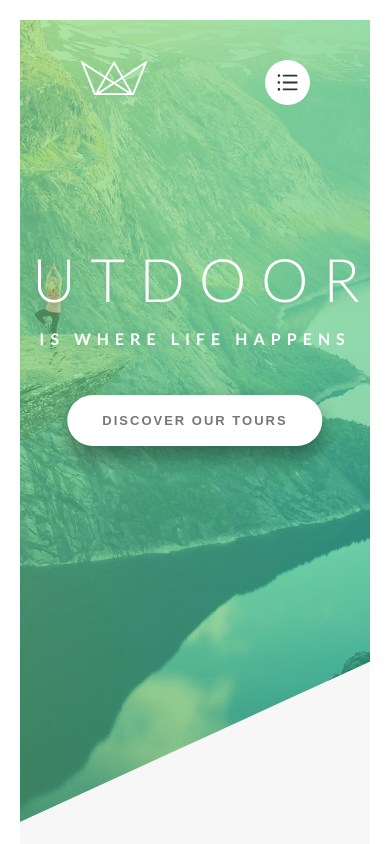
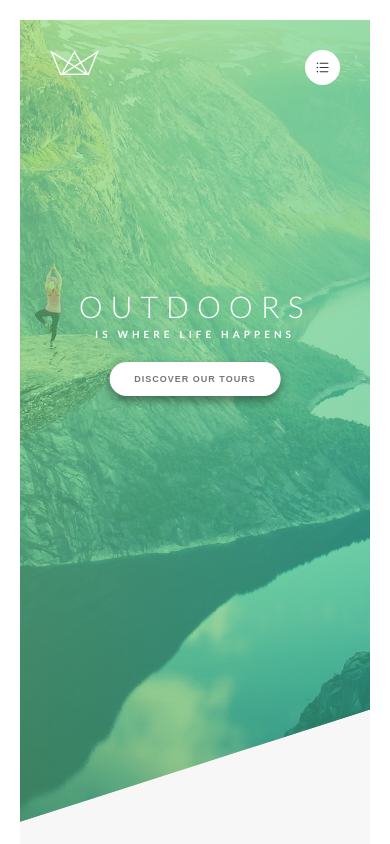
Before and after one commit to Abdallah66hossam/Natours-landing-page, a React (Create React App) app: page / in a window 390 px wide. Shown: the top 844 px of the page. Built offline with nearby package versions, Linux system fonts and the light colour scheme.

Commit message:
make a responsive design to the header

```diff
--- a/src/components/UI/button.scss
+++ b/src/components/UI/button.scss
@@ -1,4 +1,5 @@
 @use "../../main" as color;
+@use "../../responsive/media" as query;
 
 .btn {
   border: none;
@@ -13,12 +14,21 @@
   box-shadow: 0 1rem 2rem rgba(color.$color-black, 0.4);
   transition: 0.2s;
   margin-top: 4rem;
-
+  @include query.respond(phone) {
+    border-radius: 8rem;
+    padding: 1.2rem 2.5rem;
+    font-size: 0.9rem;
+    box-shadow: 0 0.5rem 1rem rgba(color.$color-black, 0.4);
+    margin-top: 2rem;
+  }
   a {
     text-decoration: none;
     color: color.$grey-dark;
     font-weight: 700;
     letter-spacing: 0.2rem;
+    @include query.respond(phone) {
+      letter-spacing: 0.1rem;
+    }
   }
   &:hover {
     transform: translateY(-0.5rem);
--- a/src/components/header/Banner.js
+++ b/src/components/header/Banner.js
@@ -1,6 +1,6 @@
 import React from "react";
 import Button from "../UI/Button";
-import style from "./style/banner.module.scss";
+import style from "./banner.module.scss";
 
 const Banner = () => {
   return (
--- a/src/components/header/style/banner.module.scss
+++ b/src/components/header/banner.module.scss
@@ -1,4 +1,5 @@
-@use "../../../main" as color;
+@use "../../main" as color;
+@use "../../responsive/media" as query;
 
 .banner {
   width: 100%;
@@ -8,30 +9,48 @@
       color.$light-green,
       color.$dark-green
     ),
-    url("../../../assets/imgs/hero.jpg");
+    url("../../assets/imgs/hero.jpg");
   clip-path: polygon(0 0, 100% 0, 100% 80%, 0 100%);
   background-position: top;
   background-size: cover;
   position: relative;
   top: 0;
   z-index: 0;
-  .__text-box {
+  @include query.respond(phone) {
+    clip-path: polygon(0 0, 100% 0, 100% 86%, 0 100%);
+  }
+  & .__text-box {
     position: absolute;
     left: 50%;
     top: 40%;
     transform: translate(-50%, -50%);
     text-align: center;
     text-transform: uppercase;
-    .heading span {
+
+    & .heading span {
       font-size: 6rem;
       letter-spacing: 1.4rem;
       padding: 0.7rem 0;
       display: block;
       font-weight: 300;
+      @include query.respond(tab) {
+        font-size: 5rem;
+        letter-spacing: 0.9rem;
+        padding: 0.4rem 0;
+      }
+      @include query.respond(phone) {
+        font-size: 3rem;
+        letter-spacing: 0.8rem;
+        padding: 0.2rem 0;
+      }
       &:last-child {
         font-size: 1.6rem;
         font-weight: 700;
         letter-spacing: 0.6rem;
+        @include query.respond(phone) {
+          font-size: 1rem;
+          letter-spacing: 0.4rem;
+        }
       }
     }
   }
--- a/src/components/navigation/nav.module.scss
+++ b/src/components/navigation/nav.module.scss
@@ -1,13 +1,27 @@
+@use "../../responsive/media" as query;
+
 .nav {
+  & .logo,
+  & > .bars {
+    cursor: pointer;
+    animation-name: bar;
+    animation-duration: 1s;
+  }
   & .logo {
     height: 3.5rem;
-    cursor: pointer;
     position: absolute;
     top: 6rem;
     left: 8rem;
     z-index: 50;
-    animation-name: bar;
-    animation-duration: 1s;
+    @include query.respond(tab) {
+      top: 6rem;
+      left: 6rem;
+    }
+    @include query.respond(phone) {
+      height: 2.5rem;
+      top: 5rem;
+      left: 5rem;
+    }
   }
   & > .bars {
     background-color: white;
@@ -21,13 +35,21 @@
     width: 4.5rem;
     height: 4.5rem;
     padding: 1rem;
-    cursor: pointer;
-    animation-name: bar;
-    animation-duration: 1s;
+    @include query.respond(tab) {
+      top: 6rem;
+      right: 6rem;
+      width: 4rem;
+      height: 4rem;
+    }
+    @include query.respond(phone) {
+      height: 2.5rem;
+      top: 5rem;
+      right: 5rem;
+      width: 3.5rem;
+      height: 3.5rem;
+    }
   }
   & nav {
-    display: flex;
-    flex-direction: column;
     position: fixed;
     top: 0;
     left: 0;
@@ -48,13 +70,26 @@
       border-radius: 50%;
       font-size: 5rem;
       cursor: pointer;
+      @include query.respond(tab) {
+        top: 6.5rem;
+        right: 6rem;
+        font-size: 4.5rem;
+      }
+      @include query.respond(phone) {
+        top: 5rem;
+        right: 2rem;
+        font-size: 4rem;
+      }
     }
 
     & ul {
-      position: absolute;
-      left: 50%;
-      top: 50%;
-      transform: translate(-50%, -50%);
+      display: flex;
+      flex-direction: column;
+      align-content: center;
+      align-items: baseline;
+      justify-content: center;
+      flex-wrap: wrap;
+      height: 100vh;
       & li {
         list-style-type: none;
         margin: 1.5rem;
@@ -72,6 +107,20 @@
             box-shadow: rgba(149, 157, 165, 0.2) 0px 8px 24px;
             background-color: white;
             color: #55c57a;
+          }
+          @include query.respond(tab) {
+            font-size: 2rem;
+            padding: 0.9rem;
+            &:hover {
+              transform: scale(1.07) translateX(1rem);
+            }
+          }
+          @include query.respond(phone) {
+            font-size: 1.8rem;
+            padding: 0.7rem;
+            &:hover {
+              transform: scale(1.05) translateX(1rem);
+            }
           }
           & > span {
             padding-right: 2.5rem;
--- /dev/null
+++ b/src/responsive/media.scss
@@ -0,0 +1,17 @@
+@mixin respond($breakpoint) {
+  @if $breakpoint == phone {
+    @media (max-width: 600px) {
+      @content;
+    }
+  }
+  @if $breakpoint == tab {
+    @media (max-width: 900px) {
+      @content;
+    }
+  }
+  @if $breakpoint == desktop {
+    @media (max-width: 1200px) {
+      @content;
+    }
+  }
+}
```
